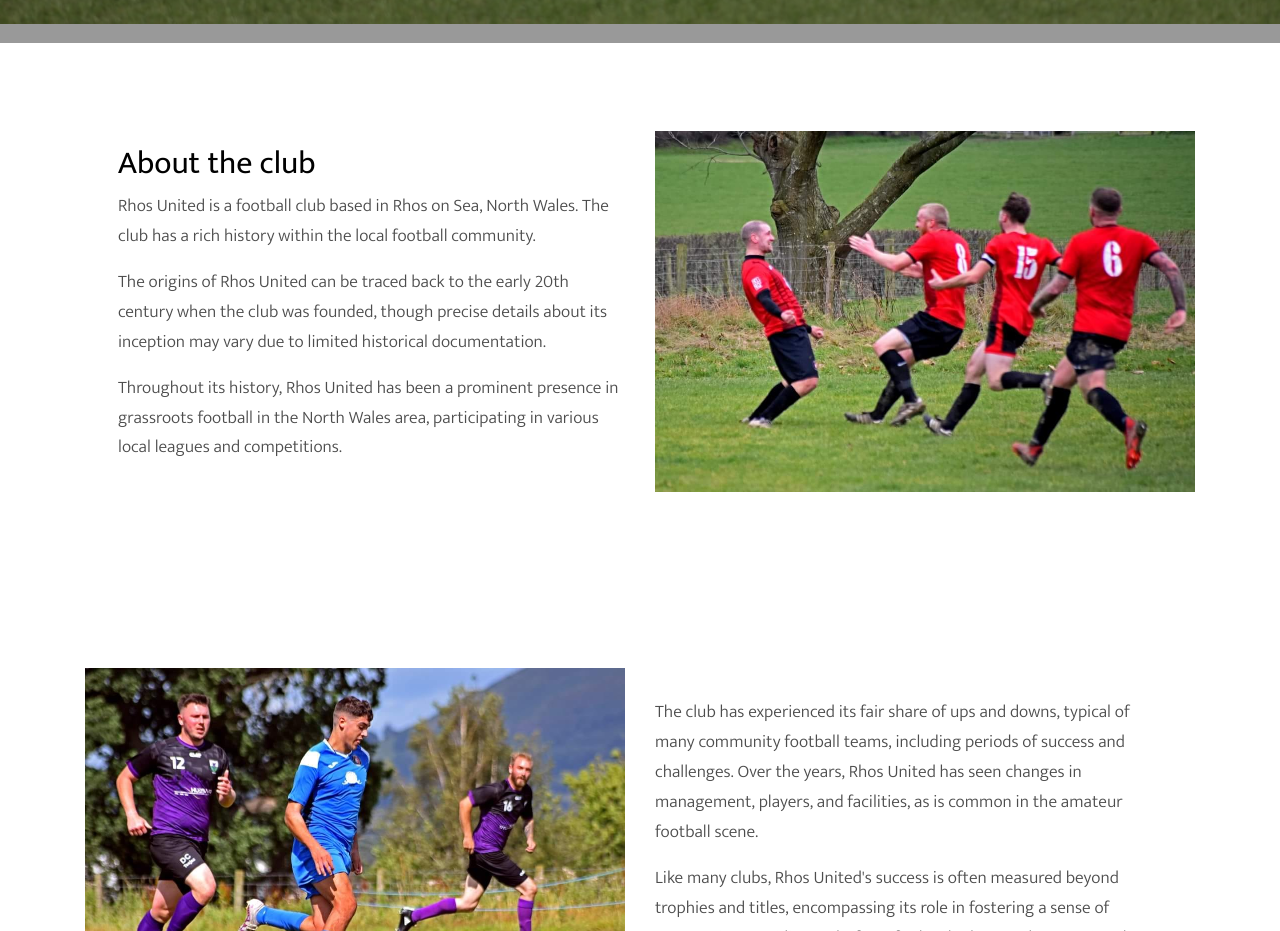
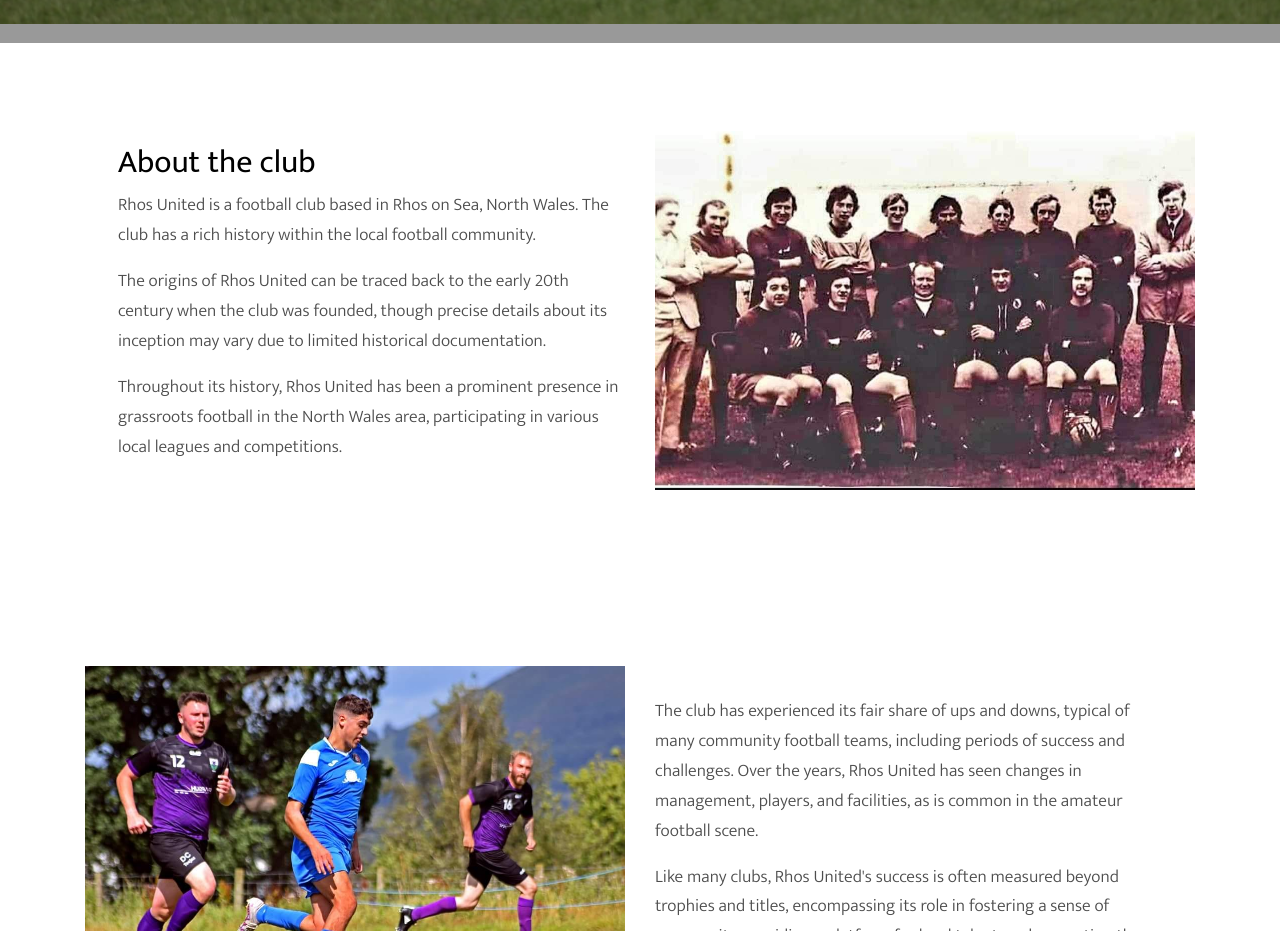
Before and after one commit to rhosunited/rhosunited.github.io, a plain HTML site: page club/about.html in a window 1280 px wide. Shown: the part 900-1831 px from the top of the page. Drawn offline with Linux system fonts and the light colour scheme; files whose address does not match are found by name.

Commit message:
deploy: 1dae99e494fdf57e25529ba625b3b42ec88cf7d4

```diff
--- a/club/about.html
+++ b/club/about.html
@@ -7,7 +7,7 @@
     <meta name="viewport" content="width=device-width, initial-scale=1, shrink-to-fit=no">
     <meta name="keywords" content="rhos united, grassroots, football club, rhos on sea, about, " />
     <meta name="generator" content="JBake v2.7.0-rc.6"/>
-    <meta name="generation" content="2024-05-03T21:40:45+0000" />
+    <meta name="generation" content="2024-05-15T22:40:00+0000" />
 
     <!-- Google tag (gtag.js) -->
     <script async src="https://www.googletagmanager.com/gtag/js?id=G-NRW8YESB41"></script>
@@ -123,7 +123,7 @@
     <div class="container">
         <div class="row align-items-center">
             <div class="col-md-6 order-2">
-                <img src="/images/img_1.jpg" alt="Image" class="img-fluid">
+                <img src="/images/historic_photo.jpg" alt="Image" class="img-fluid">
             </div>
             <div class="col-md-6 pl-md-5">
                 <h2 class="text-black">About the club</h2>
```
Also changed, not shown: club/calendar.html (+1 -1 lines), club/committee.html (+1 -1 lines), club/sponsors.html (+1 -1 lines), contact.html (+1 -1 lines), index.html (+1 -1 lines), news.html (+1 -1 lines), news/2024/flint-tournament-results.html (+1 -1 lines), news/2024/football-lessons.html (+1 -1 lines), news/2024/new-team-under7s.html (+1 -1 lines), news/2024/turn-up-and-play.html (+1 -1 lines), news/2024/walking-football-sessions.html (+1 -1 lines), news/match-results/2023-2024/llysfaen-home-draft.html (+1 -1 lines), teams/juniors.html (+1 -1 lines), teams/seniors.html (+1 -1 lines), 1 more files.
